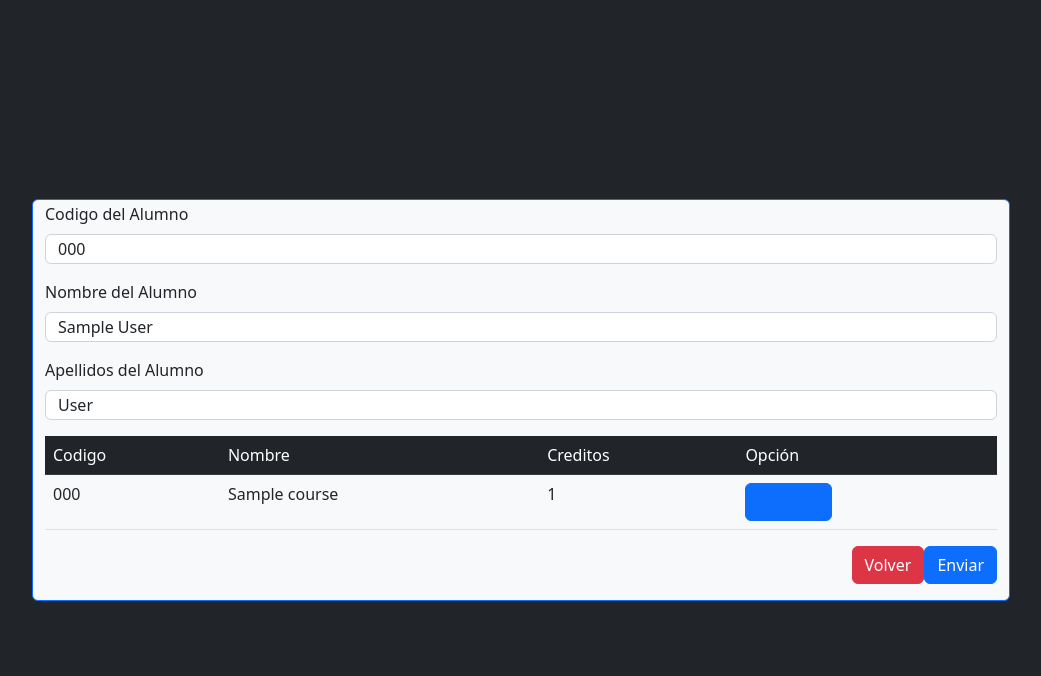
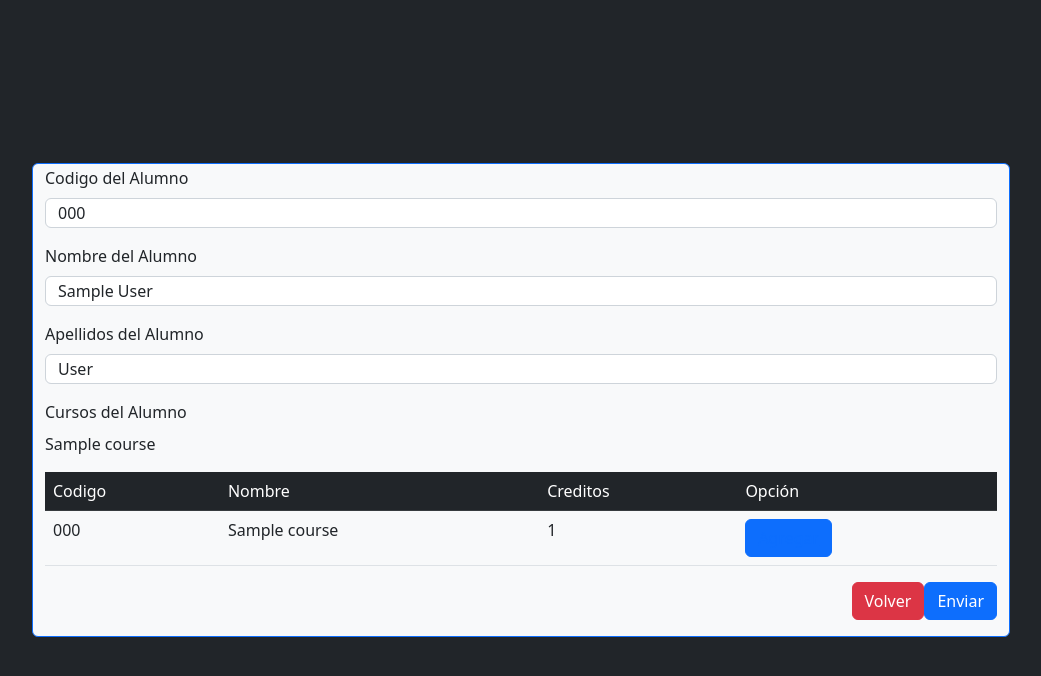
Before and after one commit to Bfiq/Proyecto-lineaIII, a Django app: page /editStudent/1 in a window 1280 px wide. Shown: the top 676 px of the page, without its empty margins (119-1160 px from the left). Run offline with Django 4.2, Linux system fonts and the light colour scheme; a user stored in the database is signed in; tables that the repository leaves empty hold one stand-in row (values such as "Sample post").

Commit message:
adding table StudentsCourses and fixed migrations

```diff
--- a/LineaIII/centro_educativo/admin.py
+++ b/LineaIII/centro_educativo/admin.py
@@ -1,9 +1,9 @@
 import imp
 from django.contrib import admin
-from .models import Roles, Courses,Users, Students#, StudentsCourses
+from .models import Roles, Courses,Users, Students, StudentsCourses
 
 admin.site.register(Roles)
 admin.site.register(Courses)
 admin.site.register(Users)
 admin.site.register(Students)
-#admin.site.register(StudentsCourses)
+admin.site.register(StudentsCourses)
--- a/LineaIII/centro_educativo/models.py
+++ b/LineaIII/centro_educativo/models.py
@@ -16,7 +16,7 @@ class Students(models.Model):
     courses = models.ManyToManyField(Courses, through='StudentsCourses')
 
     def __str__(self):
-        return str(self.id)
+        return self.name
 
 class Roles(models.Model):
     name = models.CharField(max_length=20)
@@ -30,7 +30,7 @@ class Users(models.Model):
     created_at = models.DateTimeField(auto_now_add=True)
 
     def __str__(self):
-        return self.rol_id
+        return self.user.username
 
 class StudentsCourses(models.Model):
     student = models.ForeignKey(Students, on_delete=models.CASCADE)
--- a/LineaIII/centro_educativo/templates/centro_educativo/editStudent.html
+++ b/LineaIII/centro_educativo/templates/centro_educativo/editStudent.html
@@ -29,6 +29,14 @@
                             <label for="exampleInputPassword1" class="form-label">Apellidos del Alumno</label>
                             <input type="text" class="form-control" value="{{student.lastName}}" name="studentLastName" required>
                         </div>
+                        {% if student_courses %}
+                            <div class="mb-3">
+                                <label for="exampleInputPassword1" class="form-label">Cursos del Alumno</label>
+                                {% for course in student_courses %}
+                                    <p>{{course.course.name}}</p>
+                                {% endfor %}
+                            </div>
+                        {% endif %}
                         {% if courses_list %}
                             <table class="table">
                                 <thead class="table-dark">
--- a/LineaIII/centro_educativo/views.py
+++ b/LineaIII/centro_educativo/views.py
@@ -1,6 +1,6 @@
 from unicodedata import name
 from django.shortcuts import get_object_or_404, redirect, render
-from .models import Students, Users, Courses#, StudentsCourses
+from .models import Students, Users, Courses, StudentsCourses
 from django.db.models import Q
 
 def home(request):
@@ -88,10 +88,12 @@ def studentForm(request):
 def editStudent(request,student_id):
     courses_list = Courses.objects.all()
     student = Students.objects.filter(id=student_id).first()
+    student_courses = StudentsCourses.objects.filter(student=student_id)
     data = {
         'title' : 'Edición del alumno',
         'student' :  student,
-        "courses_list": courses_list
+        "courses_list": courses_list,
+        'student_courses': student_courses
     }
 
     return render(request, "centro_educativo/editStudent.html", data)
@@ -111,23 +113,25 @@ def editRecordStudent(request):
 
     return redirect('/home')
 
-
 def addCourseinUser(request, student_id, course_id):
     if student_id:
         #print(f"testeo:{student_id}/{course_id}")#agregar esto a la tabla intermedia
         student = Students.objects.filter(id=student_id).first()
         course = Courses.objects.filter(id=course_id).first()
-        """ newStudentsCourses = StudentsCourses(student_id,course_id)
-        newStudentsCourses.save() """
-        return redirect(f'/editStudent/{student_id}')
+        newStudentsCourses = StudentsCourses(student=student,course=course)
+        newStudentsCourses.save()
+        #return redirect(f'/editStudent/{student_id}')
+        return redirect('/home')
     else:
         return redirect('/home')
 
 def editCourse(request,course_id):
     course = Courses.objects.filter(id=course_id).first()
+    course_students = StudentsCourses.objects.filter(course=course_id)
     data = {
         'title' : 'Edición del curso',
-        'course' :  course
+        'course' :  course,
+        'course_students': course_students
     }
 
     return render(request, "centro_educativo/editCourse.html", data)
```
Also changed, not shown: LineaIII/centro_educativo/templates/centro_educativo/editCourse.html (+8 -0 lines), LineaIII/centro_educativo/migrations/0002_rename_student_students.py (deleted), LineaIII/centro_educativo/migrations/0002_students_studentscourses_remove_courses_students_and_more.py (added), LineaIII/centro_educativo/migrations/0003_remove_courses_students_students_courses.py (deleted), LineaIII/centro_educativo/migrations/0004_students_courses_alter_students_courses.py (deleted), LineaIII/centro_educativo/migrations/0005_rename_students_courses_studentscourses.py (deleted), LineaIII/centro_educativo/migrations/0006_rename_course_id_studentscourses_course_and_more.py (deleted), LineaIII/centro_educativo/migrations/0007_remove_students_courses_delete_studentscourses.py (deleted).
